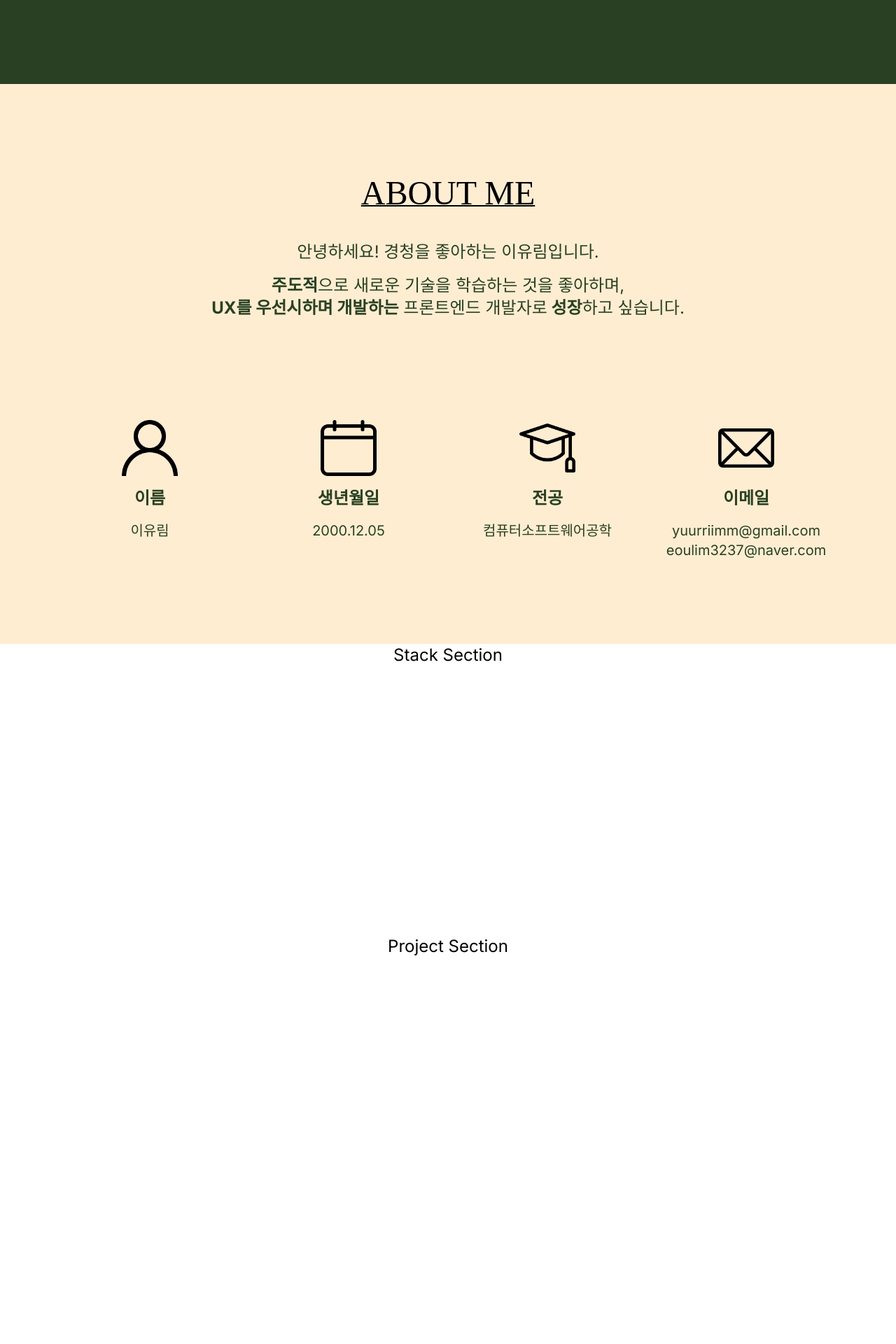
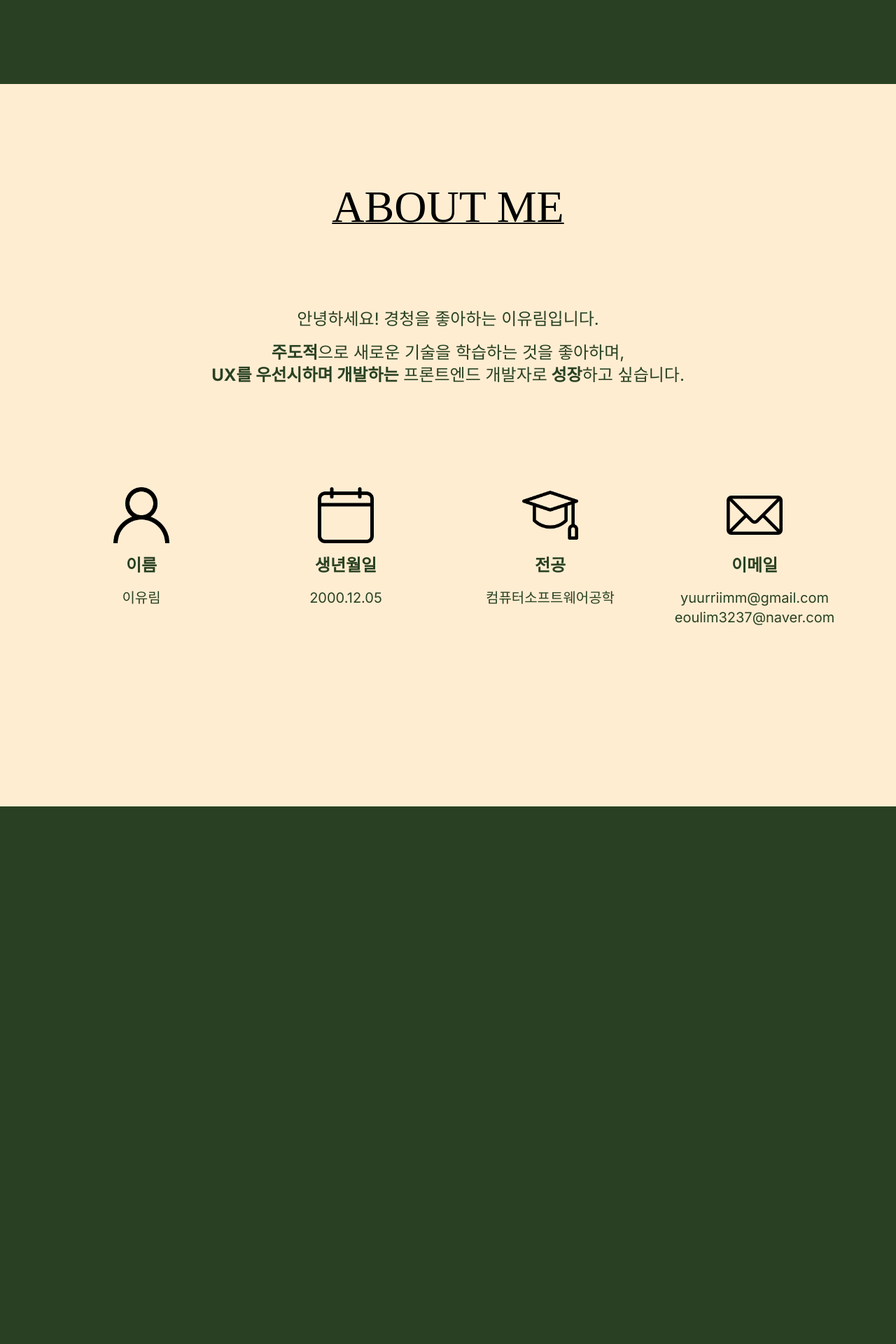
Before and after one commit to yurim1205/yurim_portfolio, a React (Vite) app in the folder yurim-portfolio/: page / in a window 1280 px wide. Shown: the part 680-2600 px from the top of the page at 70% size. Before the commit the page ends 2432 px from the top, so only its background shows below. Built offline with nearby package versions, Linux system fonts and the light colour scheme; a web font is replaced by a local one.

Commit message:
style: about,stack 페이지 css 수정

```diff
--- a/yurim-portfolio/src/App.jsx
+++ b/yurim-portfolio/src/App.jsx
@@ -2,6 +2,7 @@ import './App.css';
 import React, { useState, useEffect } from 'react';
 import Header from './components/common/header';
 import About from './components/about/about';
+import Stack from './components/stack/stack';
 
 // 모든 section태그에 대한 관찰 로직이 있고,
 // activeSection를 Header 컴포넌트에 전달해서 ui 업데이트 !
@@ -55,15 +56,13 @@ const App = () => {
         </section>
 
         <section
-          id="about"
-          className="h-screen bg-[#FFEDD2] flex items-center justify-center">
+          id="about">
           <About />
         </section>
 
         <section
-          id="stack"
-          className="h-scree flex items-center justify-center">
-          <h1 className="text-2xl">Stack Section</h1>
+          id="stack">
+          <Stack />
         </section>
 
         <section
--- a/yurim-portfolio/src/components/about/about.jsx
+++ b/yurim-portfolio/src/components/about/about.jsx
@@ -29,10 +29,10 @@ const About = () => {
   return (
     <section
     id="about"
-    className="w-full max-w-6xl mx-auto bg-[#FFEDD2] flex flex-col items-center justify-center px-4"
+    className="w-full min-h-screen mx-auto bg-[#FFEDD2] flex flex-col items-center justify-center px-4 py-32"
   >
-    <div className="max-w-6xl w-full px-4">
-      <p className="text-[64px] sm:text-[48px] text-center mb-8 font-thin font-abhaya underline decoration-[2px]">
+    <div className="max-w-6xl w-full px-4 mb-32">
+      <p className="mb-24 text-[96px] sm:text-[64px] text-center font-thin font-abhaya underline decoration-[2px]">
         ABOUT ME
       </p>
 
--- a/yurim-portfolio/src/components/stack/stack.jsx
+++ b/yurim-portfolio/src/components/stack/stack.jsx
@@ -1,7 +1,15 @@
 import React from "react";
 
 const Stack = () => {
+    return (
+        <section
+          id="stack"
+          className="w-full min-h-screen py-20 mx-auto justify-center relative bg-[#294122] overflow-hidden"
+        >
+          <div className="absolute top-0 left-1/2 -translate-x-1/2 w-[120vw] h-[60vw] bg-[#FFEDD2] rounded-full"></div>
 
-}
+        </section>
+      );
+    };
 
 export default Stack;
```
